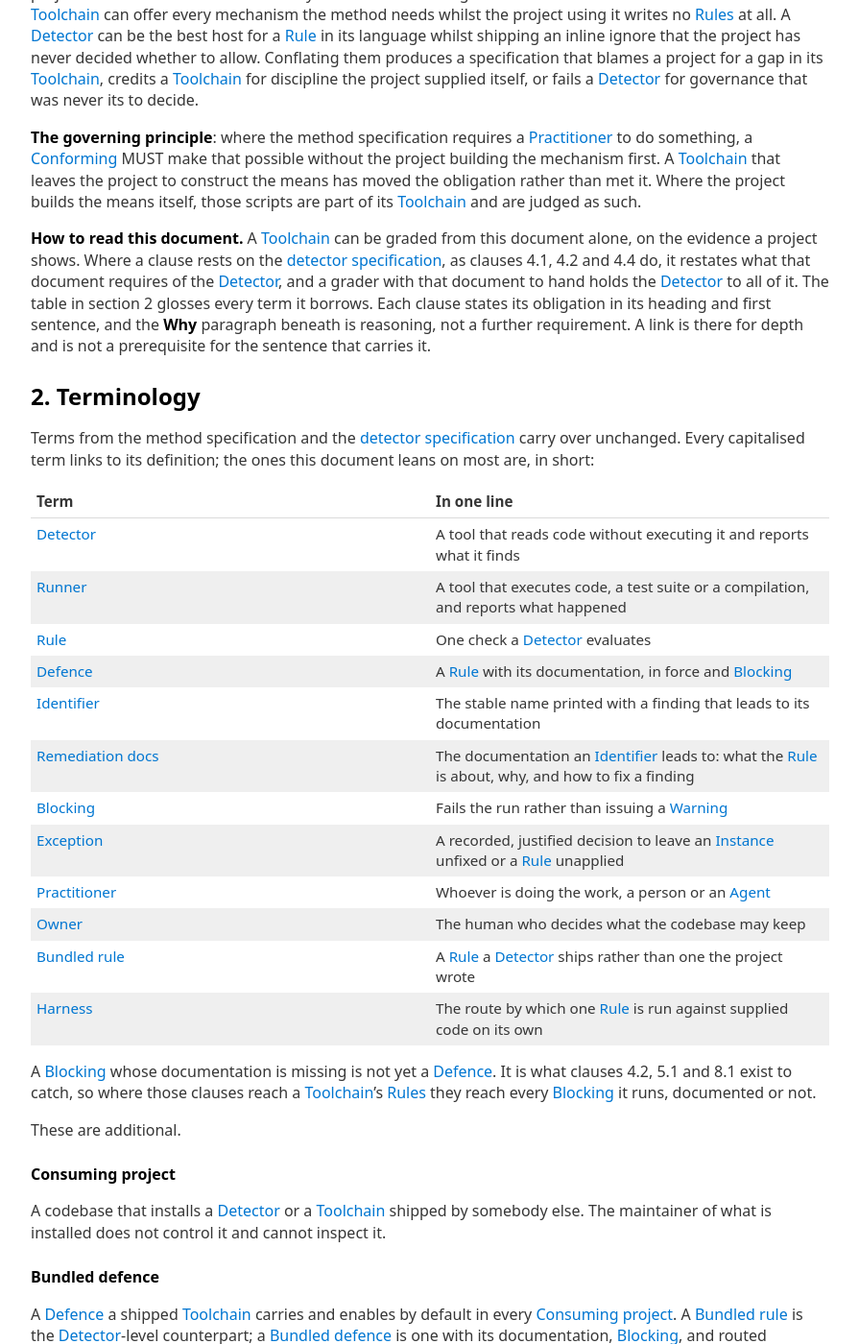
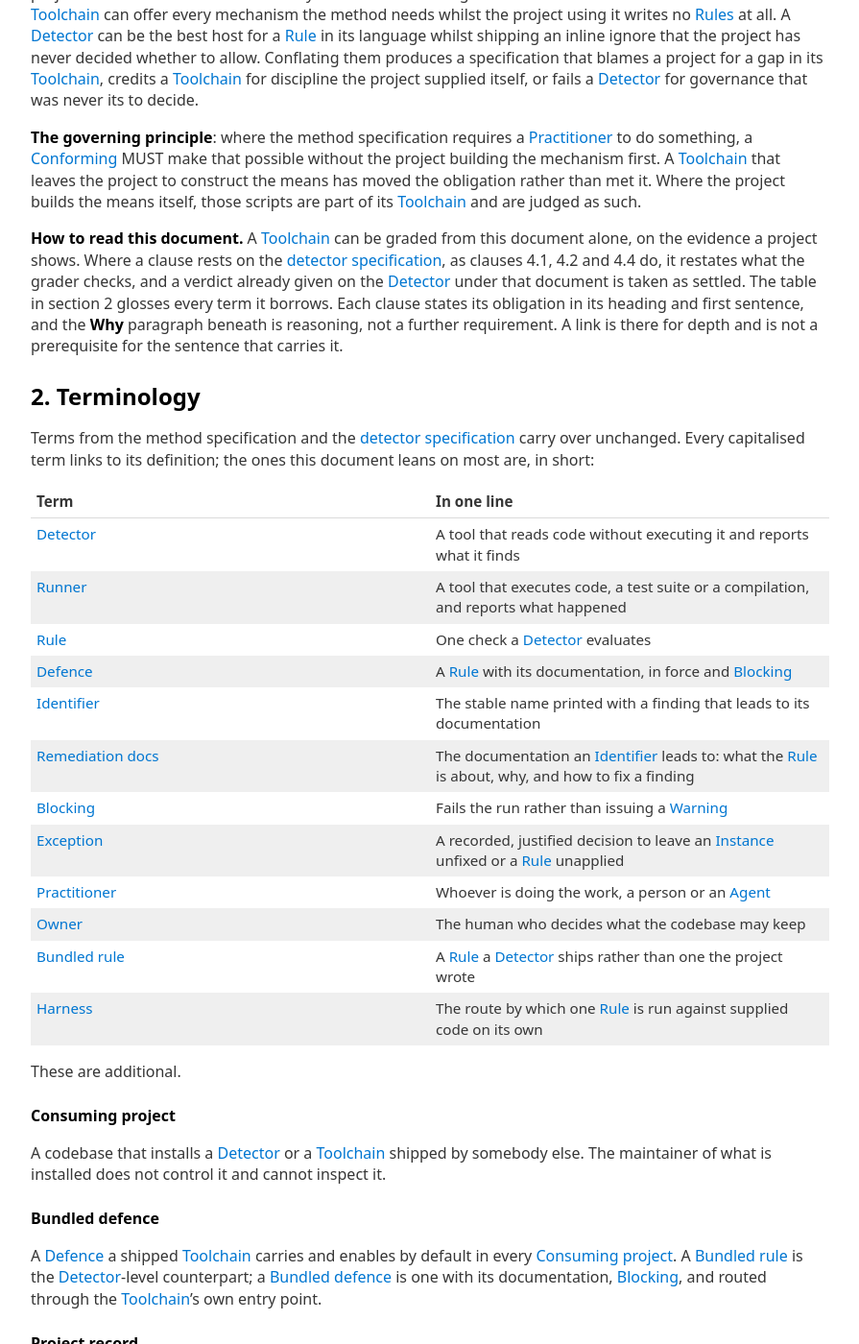
Before and after one commit to Defence-Before-Fix/defence-before-fix.github.io, a Jekyll site: the page built from TOOLING-SPEC.md, in a window 1280 px wide and 1400 px high, scrolled down 766 px. Shown: the whole window at 96% size, without its empty margins (192-1087 px from the left). Built offline with Jekyll 4.4.1, drawn with Linux system fonts in a browser that asks for light colours; our own code applies the rules of GitHub Pages for plain Markdown files; some of the changed text lies outside the part shown.

Commit message:
Toolchain: clause 4.1 and section 1 give one test; the undocumented-rule paragraph ends section 2
After run 76: a grader of clause 4.1 checks the restated sentences and takes a verdict already
given on the detector under the detector specification as settled, and section 1 says the
same; the paragraph on a blocking rule whose documentation is missing moves from under
section 2's table, where it parted "These are additional." from the table, to the end of the
section after the Project record entry.

Co-Authored-By: Claude Fable 5.1 <noreply@anthropic.com>

```diff
--- a/TOOLING-SPEC.md
+++ b/TOOLING-SPEC.md
@@ -41,8 +41,8 @@ part of its [Toolchain] and are judged as such.
 
 **How to read this document.** A [Toolchain] can be graded from this document alone, on the
 evidence a project shows. Where a clause rests on the [detector specification](DETECTOR-SPEC.md),
-as clauses 4.1, 4.2 and 4.4 do, it restates what that document requires of the [Detector], and a
-grader with that document to hand holds the [Detector] to all of it. The
+as clauses 4.1, 4.2 and 4.4 do, it restates what the grader checks, and a verdict already given
+on the [Detector] under that document is taken as settled. The
 table in section 2 glosses every term it borrows. Each clause states its obligation in its heading
 and first sentence, and the **Why** paragraph beneath is reasoning, not a further requirement. A
 link is there for depth and is not a prerequisite for the sentence that carries it.
@@ -67,10 +67,6 @@ capitalised term links to its definition; the ones this document leans on most a
 | [Bundled rule]     | A [Rule] a [Detector] ships rather than one the project wrote                                       |
 | [Harness]          | The route by which one [Rule] is run against supplied code on its own                               |
 
-A [Blocking] [Rule] whose documentation is missing is not yet a [Defence]. It is what clauses
-4.2, 5.1 and 8.1 exist to catch, so where those clauses reach a [Toolchain]'s [Rules] they reach
-every [Blocking] [Rule] it runs, documented or not.
-
 These are additional.
 
 #### Consuming project
@@ -117,10 +117,11 @@ any row and the failure mode is visible too: either half alone leaves the [Pract
 
 A [Toolchain] MUST NOT route a [Defence] through a [Detector] that does not
 [Conform] to [the detector specification](DETECTOR-SPEC.md). That document's MUSTs are those of
-its sections 4 to 7, and this clause holds the [Detector] to every one of them. The sentences
-that follow restate the ones most often failed, and a verdict from this document alone rests on
-them; a grader with that document to hand holds the [Detector] to every one of its MUSTs,
-restated here or not. The
+its sections 4 to 7, and this clause holds the [Detector] to every one of them. A grader of this
+clause checks the sentences that follow, which restate the ones most often failed, and takes a
+verdict already given on the [Detector] under that document as settled: a [Detector] that
+document finds not to [Conform] fails this clause, whether or not the sentences that follow
+show why. The
 [Detector] hosts bespoke [Rules]. It runs one [Rule] on its own against supplied
 code. It prints a stable [Identifier] with every finding. It runs locally, down to one file, with
 the result in the command's own output and nothing reportable only through a hosted service. It
```
Also changed, not shown: other parts of TOOLING-SPEC.md (+4 -0 lines), CHANGELOG.md.
